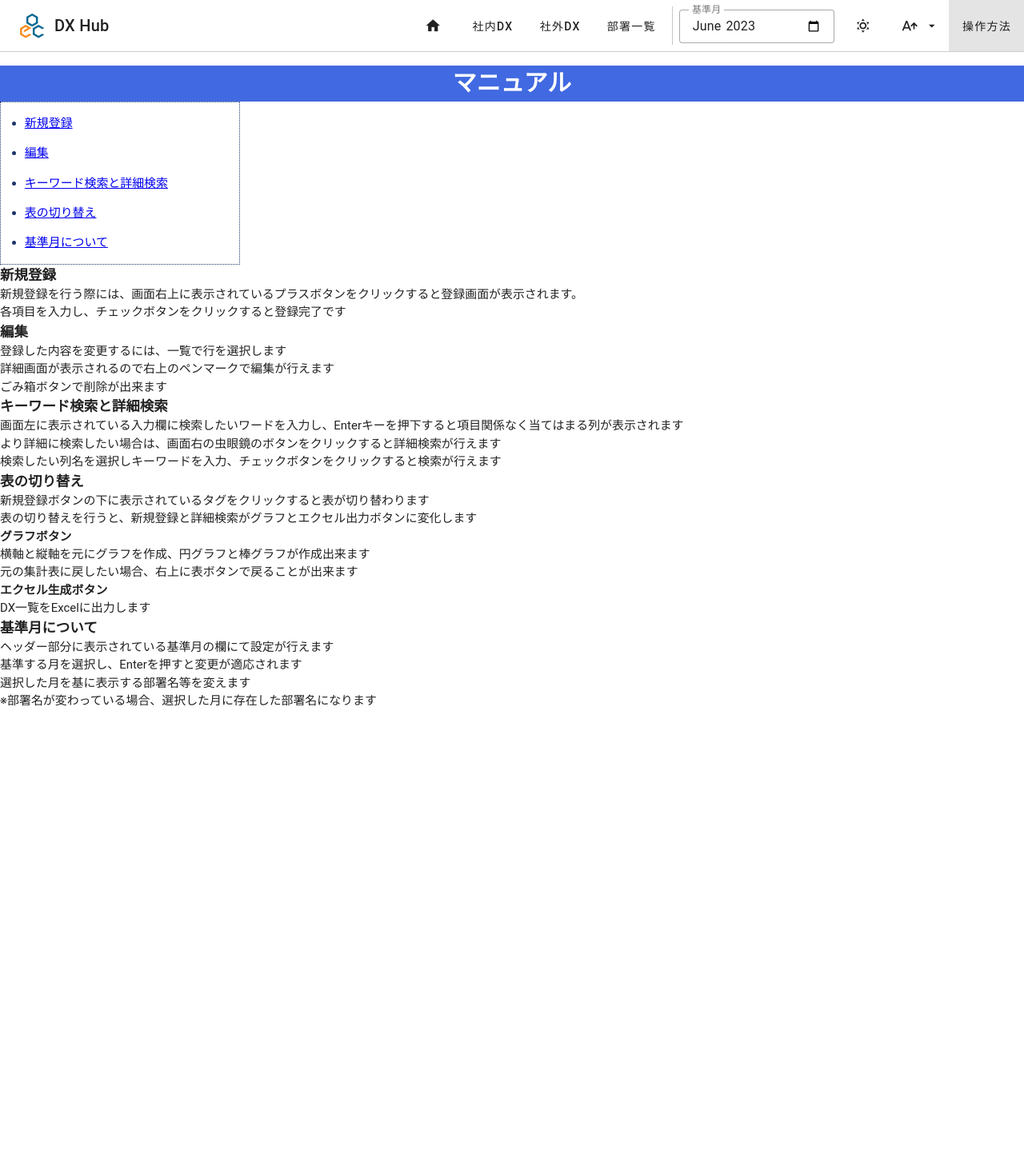
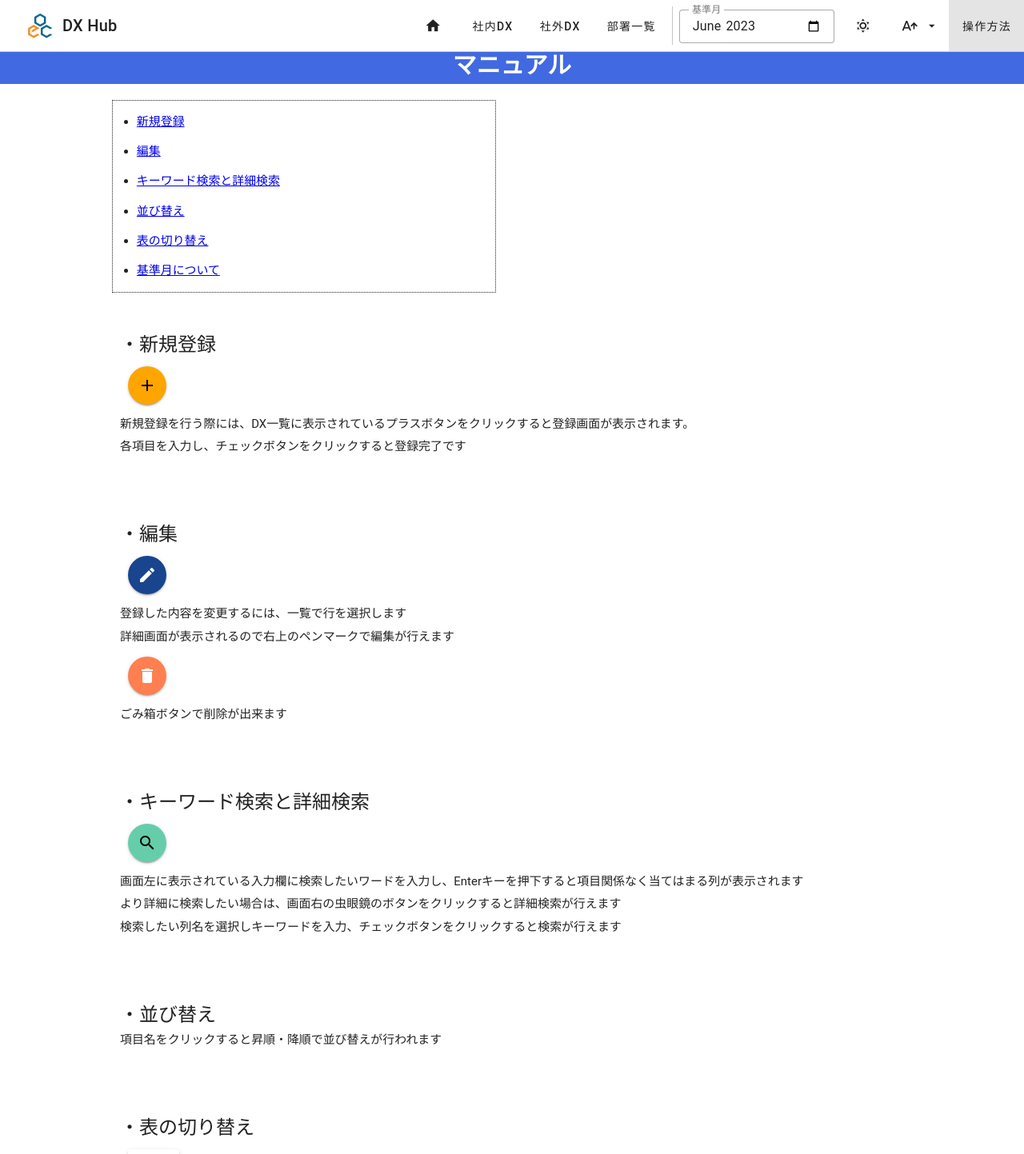
Before and after one commit to koreriku/dx-management-app, a Vue app: page /manual in a window 1280 px wide. Shown: the top 1443 px of the page at 80% size. Built offline with nearby package versions, Linux system fonts and the light colour scheme.

Commit message:
manual作成

```diff
--- a/src/components/manual.vue
+++ b/src/components/manual.vue
@@ -1,34 +1,71 @@
 <template>
-  <img />
+  <head>
+    <meta charset="UTF-8" />
+    <title>DX管理ソフトマニュアル</title>
+  </head>
+  <body>
     <div align="center">
-    <h1 style="background-color: #4169e1; color: #fff" id="top">マニュアル</h1>
+      <h1
+        style="background-color: #4169e1; color: #fff; margin-bottom: 20px"
+        id="top"
+      >
+        マニュアル
+      </h1>
     </div>
 
-  <ul style="width: 300px" class="sample1">
+    <div class="wrapper">
+      <div style="margin-bottom: 50px">
+        <ul style="width: 30rem">
           <li><a href="#new">新規登録</a></li>
           <li><a href="#edit">編集</a></li>
           <li><a href="#keyword">キーワード検索と詳細検索</a></li>
+          <li><a href="#sort">並び替え</a></li>
           <li><a href="#table">表の切り替え</a></li>
           <li><a href="#month">基準月について</a></li>
         </ul>
+      </div>
 
-  <div>
-    <h3 id="new">新規登録</h3>
+      <div class="margin">
+        <p class="text-h5" id="new">・新規登録</p>
+        <v-btn color="#ffa500" icon class="icon">
+          <v-icon>mdi-plus</v-icon>
+          <v-tooltip activator="parent" location="right"
+            >新規登録(サンプル)</v-tooltip
+          >
+        </v-btn>
         <p>
-      新規登録を行う際には、画面右上に表示されているプラスボタンをクリックすると登録画面が表示されます。
+          新規登録を行う際には、DX一覧に表示されているプラスボタンをクリックすると登録画面が表示されます。
         </p>
         <p>各項目を入力し、チェックボタンをクリックすると登録完了です</p>
       </div>
 
-  <div>
-    <h3 id="edit">編集</h3>
+      <div class="margin">
+        <p class="text-h5" id="edit">・編集</p>
+        <v-btn color="#19448e" icon class="icon">
+          <v-icon color="#fff">mdi-pencil</v-icon>
+          <v-tooltip activator="parent" location="right"
+            >編集(サンプル)</v-tooltip
+          >
+        </v-btn>
         <p>登録した内容を変更するには、一覧で行を選択します</p>
         <p>詳細画面が表示されるので右上のペンマークで編集が行えます</p>
+        <v-btn color="#ff7f50" icon class="icon">
+          <v-icon>mdi-delete</v-icon>
+          <v-tooltip activator="parent" location="right"
+            >削除(サンプル)</v-tooltip
+          >
+        </v-btn>
         <p>ごみ箱ボタンで削除が出来ます</p>
       </div>
 
-  <div>
-    <h3 id="keyword">キーワード検索と詳細検索</h3>
+      <div class="margin">
+        <p class="text-h5" id="keyword">・キーワード検索と詳細検索</p>
+        <v-btn color="#66cdaa" icon class="icon">
+          <v-icon>mdi-magnify</v-icon>
+          <v-tooltip activator="parent" location="right"
+            >詳細検索(サンプル)</v-tooltip
+          >
+        </v-btn>
         <p>
           画面左に表示されている入力欄に検索したいワードを入力し、Enterキーを押下すると項目関係なく当てはまる列が表示されます
         </p>
@@ -40,37 +77,59 @@
         </p>
       </div>
 
-  <div>
-    <h3 id="table">表の切り替え</h3>
+      <div class="margin">
+        <p class="text-h5" id="sort">・並び替え</p>
+        <p>項目名をクリックすると昇順・降順で並び替えが行われます</p>
+        <p></p>
+      </div>
+
+      <div class="margin">
+        <p class="text-h5" id="table">・表の切り替え</p>
+        <v-btn class="icon">
+          <v-icon>mdi-chart-bar</v-icon>
+        </v-btn>
         <p>
           新規登録ボタンの下に表示されているタグをクリックすると表が切り替わります
         </p>
         <p>
           表の切り替えを行うと、新規登録と詳細検索がグラフとエクセル出力ボタンに変化します
         </p>
-    <h4>グラフボタン</h4>
+        <p class="text-h6">グラフボタン</p>
+        <v-btn color="#00ced1" icon class="icon">
+          <v-icon>mdi-chart-bar</v-icon>
+          <v-tooltip activator="parent" location="right"
+            >グラフ作成(サンプル)</v-tooltip
+          >
+        </v-btn>
         <p>横軸と縦軸を元にグラフを作成、円グラフと棒グラフが作成出来ます</p>
         <p>元の集計表に戻したい場合、右上に表ボタンで戻ることが出来ます</p>
-    <h4>エクセル生成ボタン</h4>
+        <p class="text-h6">エクセル生成ボタン</p>
+        <v-btn color="#c0c0c0" icon class="icon">
+          <v-icon>mdi-microsoft-excel</v-icon>
+          <v-tooltip activator="parent" location="right"
+            >excel作成(サンプル)</v-tooltip
+          >
+        </v-btn>
         <p>DX一覧をExcelに出力します</p>
       </div>
 
-  <div>
-    <h3 id="month">基準月について</h3>
+      <div class="margin">
+        <p class="text-h5" id="month">・基準月について</p>
         <p>ヘッダー部分に表示されている基準月の欄にて設定が行えます</p>
-    <p>基準する月を選択し、Enterを押すと変更が適応されます</p>
+        <p>基準にする月を選択し、Enterを押すと変更が適応されます</p>
         <p>選択した月を基に表示する部署名等を変えます</p>
         <p>※部署名が変わっている場合、選択した月に存在した部署名になります</p>
       </div>
       <p style="height: 500px"></p>
+    </div>
+  </body>
 </template>
 
 <!-- 文字、写真のデザインを指定するスタイルシート -->
 <style>
 ul,
 ol {
-  color: #1e366a;
-  border: dotted #1e366a 1px; /*ドット 色 太さ*/
+  border: dotted 1px; /*ドット 色 太さ*/
   padding: 0.5em 0.5em 0.5em 2em;
 }
 
@@ -79,4 +138,16 @@ ol li {
   line-height: 1.5;
   padding: 0.5em 0;
 }
+.margin {
+  margin-bottom: 5rem;
+  margin-left: 10px;
+}
+.icon {
+  margin: 10px;
+}
+.wrapper {
+  width: 1000px;
+  margin: 0 auto;
+  line-height: 1.8rem;
+}
 </style>
```
Lines whose indentation alone changed are shown as unchanged.
